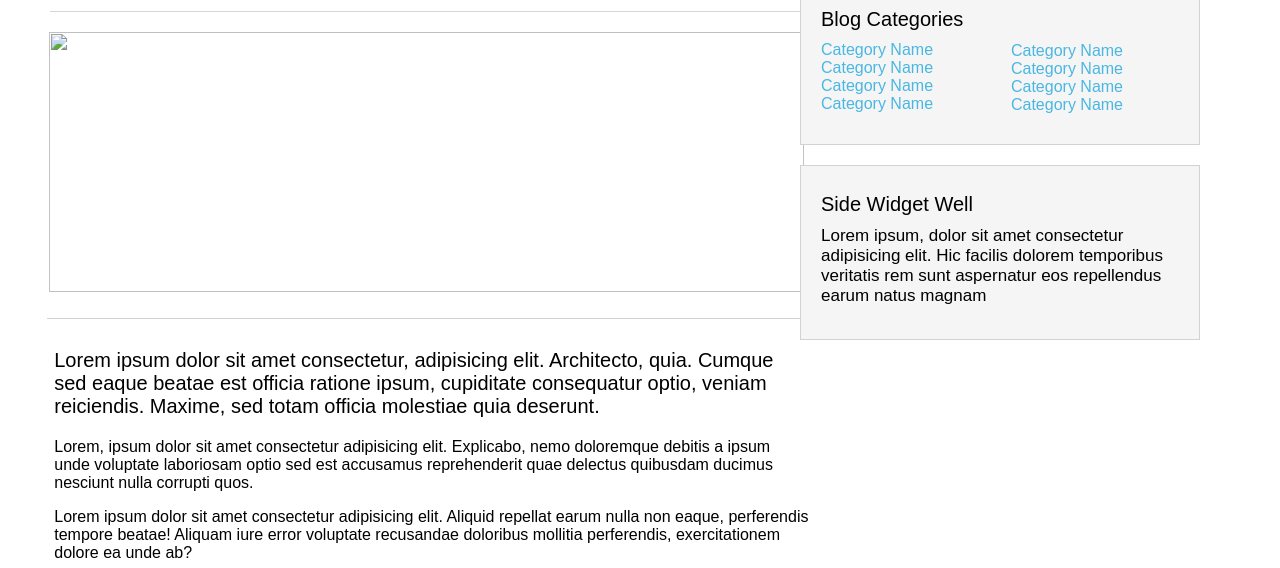
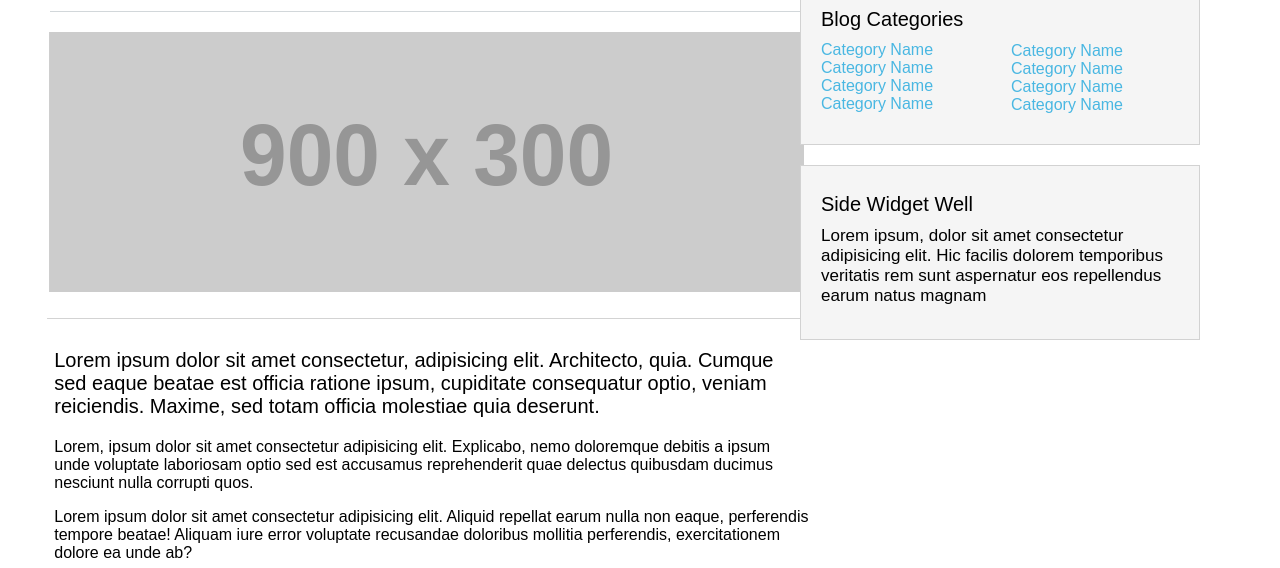
Before and after one commit to ashwani436/layout-3, a plain HTML site: page index.html in a window 1280 px wide. Shown: the part 232-800 px from the top of the page. Drawn offline with Linux system fonts and the light colour scheme; placeholder pictures from the web are drawn by us.

Commit message:
save changes

```diff
--- a/index.html
+++ b/index.html
@@ -24,7 +24,7 @@
     <p><i class="fa fa-clock-o" style="font-size:24px"></i>Posted on August 24,2013 at 9:00 PM</p>
     <div id="lower_border"></div>
     <div class="image_holder">
-    <img id="image" src="C:\Users\Ashwani\Pictures\900.jpg"/>
+    <img id="image" src="http://placehold.jp/900x300.png"/>
     <div id="img_lower"></div>
     <p class="para1">Lorem ipsum dolor sit amet consectetur, adipisicing elit. Architecto, quia. Cumque sed eaque beatae est officia ratione ipsum, cupiditate consequatur optio, veniam reiciendis. Maxime, sed totam officia molestiae quia deserunt.</p>
     <p class="para">Lorem, ipsum dolor sit amet consectetur adipisicing elit. Explicabo, nemo doloremque debitis a ipsum unde voluptate laboriosam optio sed est accusamus reprehenderit quae delectus quibusdam ducimus nesciunt nulla corrupti quos.</p>
```
